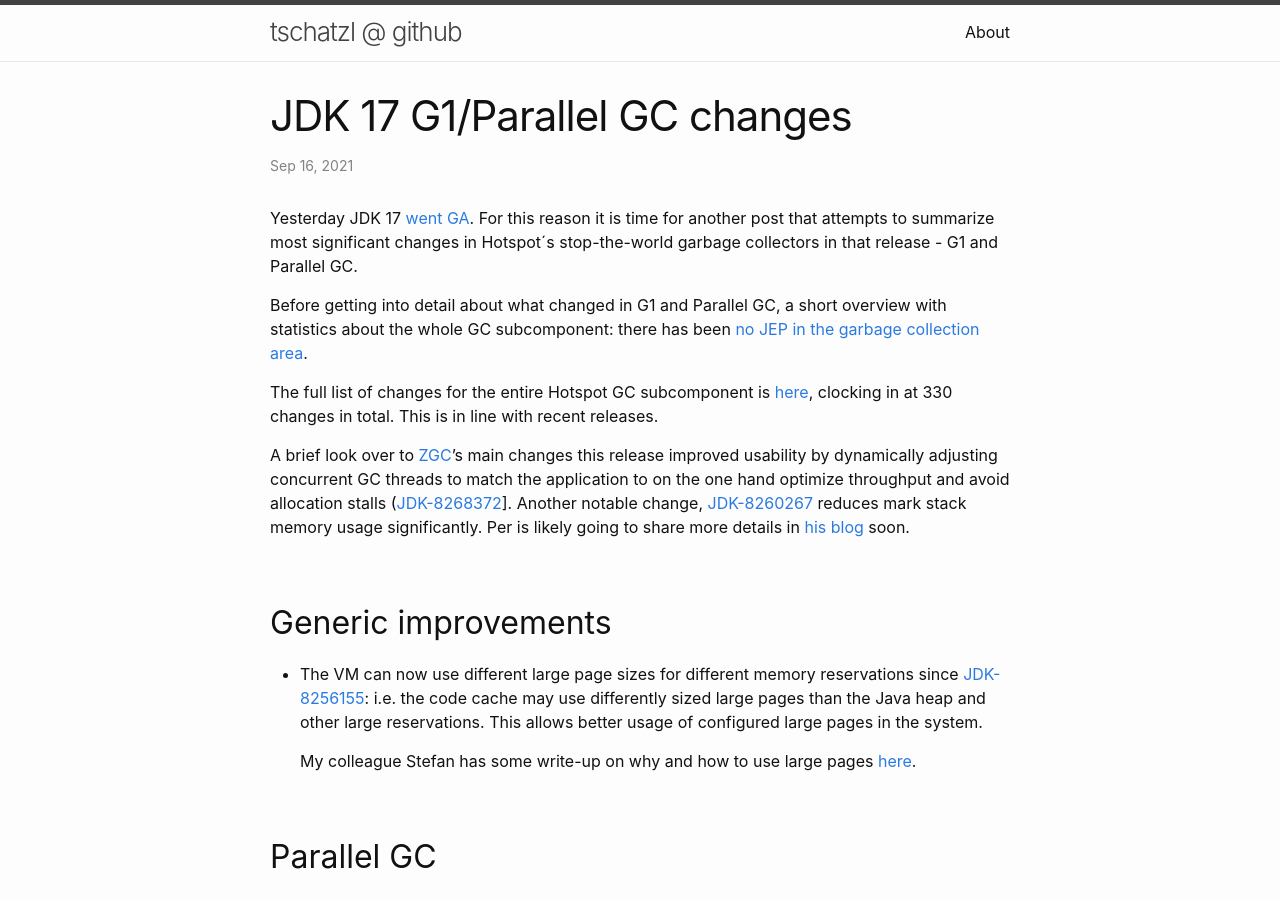
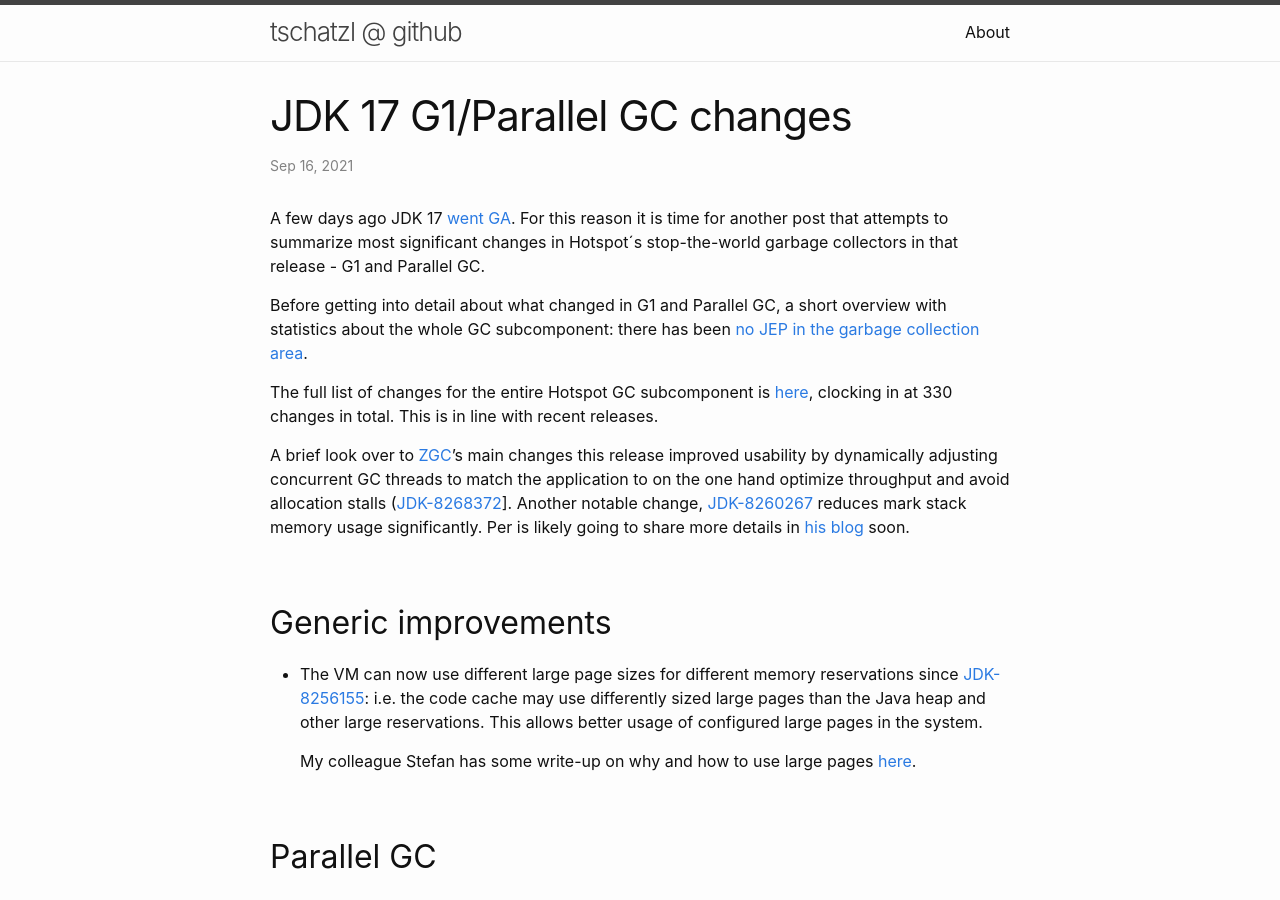
Before and after one commit to tschatzl/tschatzl.github.io, a Jekyll site: the page built from _posts/2021-09-16-jdk17-g1-parallel-gc-changes.md, in a window 1280 px wide and 900 px high. Built offline with Jekyll 4.4.1, drawn with Linux system fonts in a browser that asks for light colours.

Commit message:
Fix "yesterday" :)

```diff
--- a/_posts/2021-09-16-jdk17-g1-parallel-gc-changes.md
+++ b/_posts/2021-09-16-jdk17-g1-parallel-gc-changes.md
@@ -6,7 +6,7 @@ date:   2021-09-16 12:00:00 +0200
 tags: [GC, G1, Parallel, JDK 17, Performance]
 ---
 
-Yesterday JDK 17 [went GA](https://mail.openjdk.java.net/pipermail/jdk-dev/2021-September/006037.html). For this reason it is time for another post that  attempts to summarize most significant changes in Hotspot´s stop-the-world garbage collectors in that release - G1 and Parallel GC.
+A few days ago JDK 17 [went GA](https://mail.openjdk.java.net/pipermail/jdk-dev/2021-September/006037.html). For this reason it is time for another post that  attempts to summarize most significant changes in Hotspot´s stop-the-world garbage collectors in that release - G1 and Parallel GC.
 
 Before getting into detail about what changed in G1 and Parallel GC, a short overview with statistics about the whole GC subcomponent: there has been [no JEP in the garbage collection area](https://openjdk.java.net/projects/jdk/17/).
 
```
